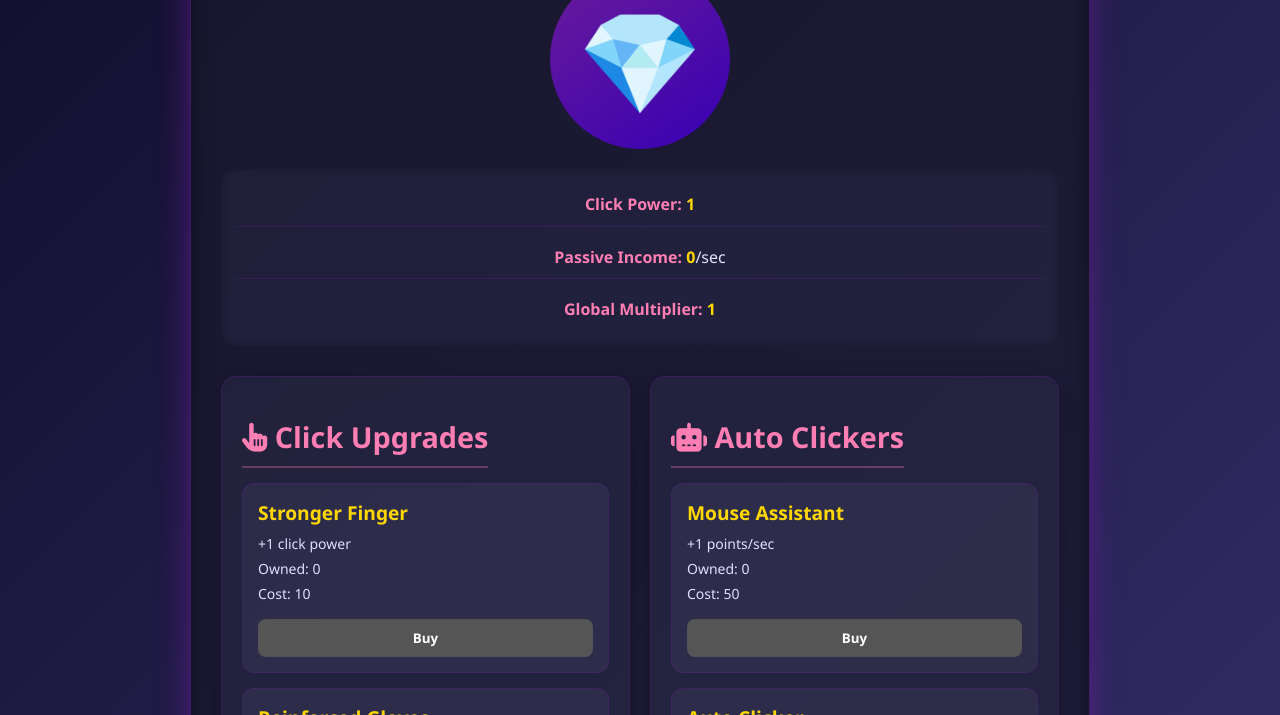
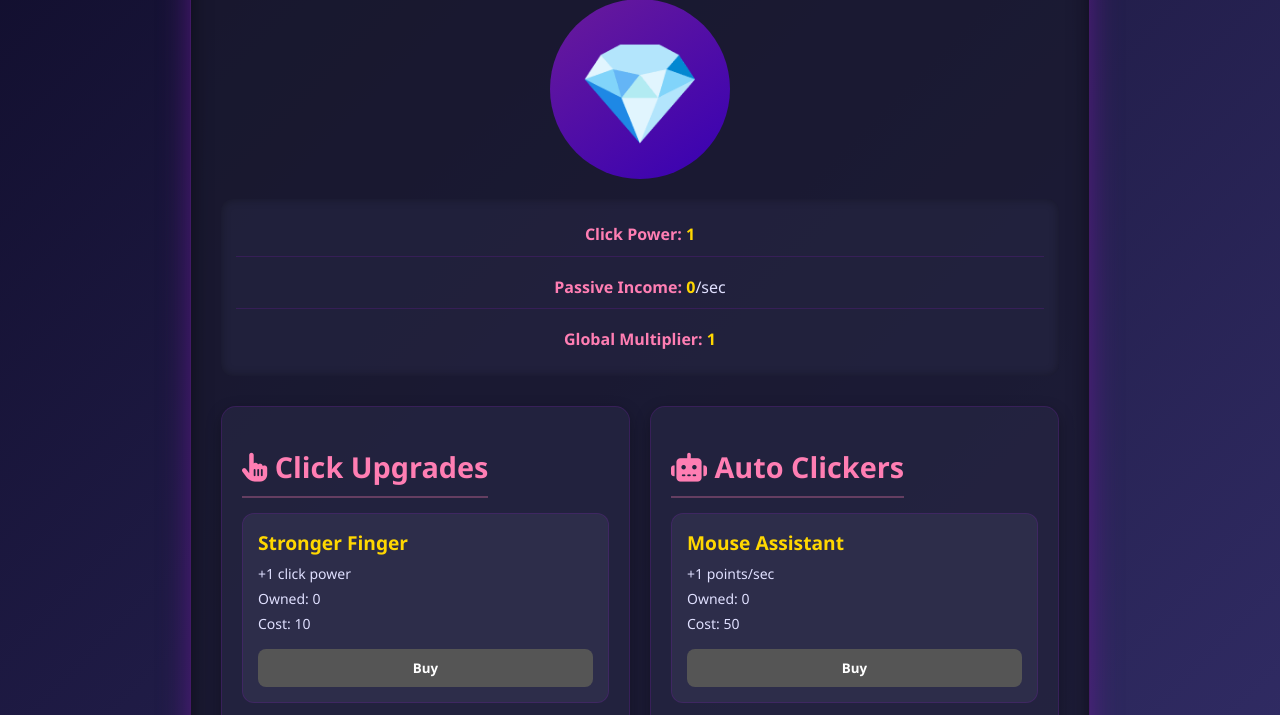
Before and after one commit to Nathan-Gilbert6917/Crystal-Clicker, a plain HTML site: page index.html in a window 1280 px wide. Shown: the part 286-1001 px from the top of the page. Drawn offline with Linux system fonts and the light colour scheme.

Commit message:
Update index.html

```diff
--- a/index.html
+++ b/index.html
@@ -26,6 +26,11 @@
       user-select: none;
     }
 
+    html, body {
+      background: #0F0C29;
+      padding-top: env(safe-area-inset-top);
+    }
+
     body {
       margin: 0;
       background: linear-gradient(135deg, #0f0c29, #302b63, #24243e);
@@ -36,7 +41,6 @@
       align-items: flex-start;
       padding: 30px;
       overflow-x: hidden;
-      padding-top: env(safe-area-inset-top);
 
       /* Prevent text selection on body */
       -webkit-user-select: none;
```
